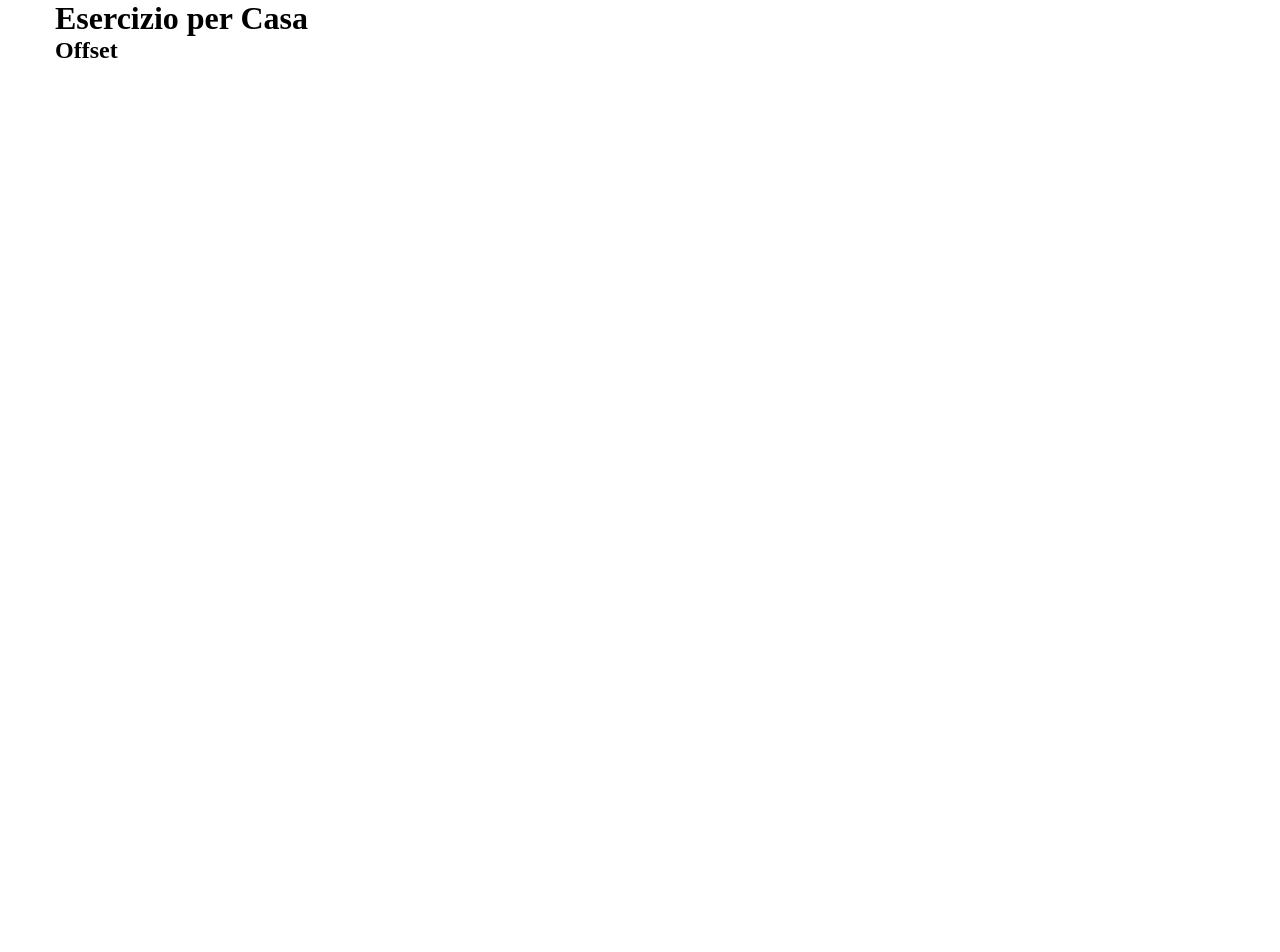
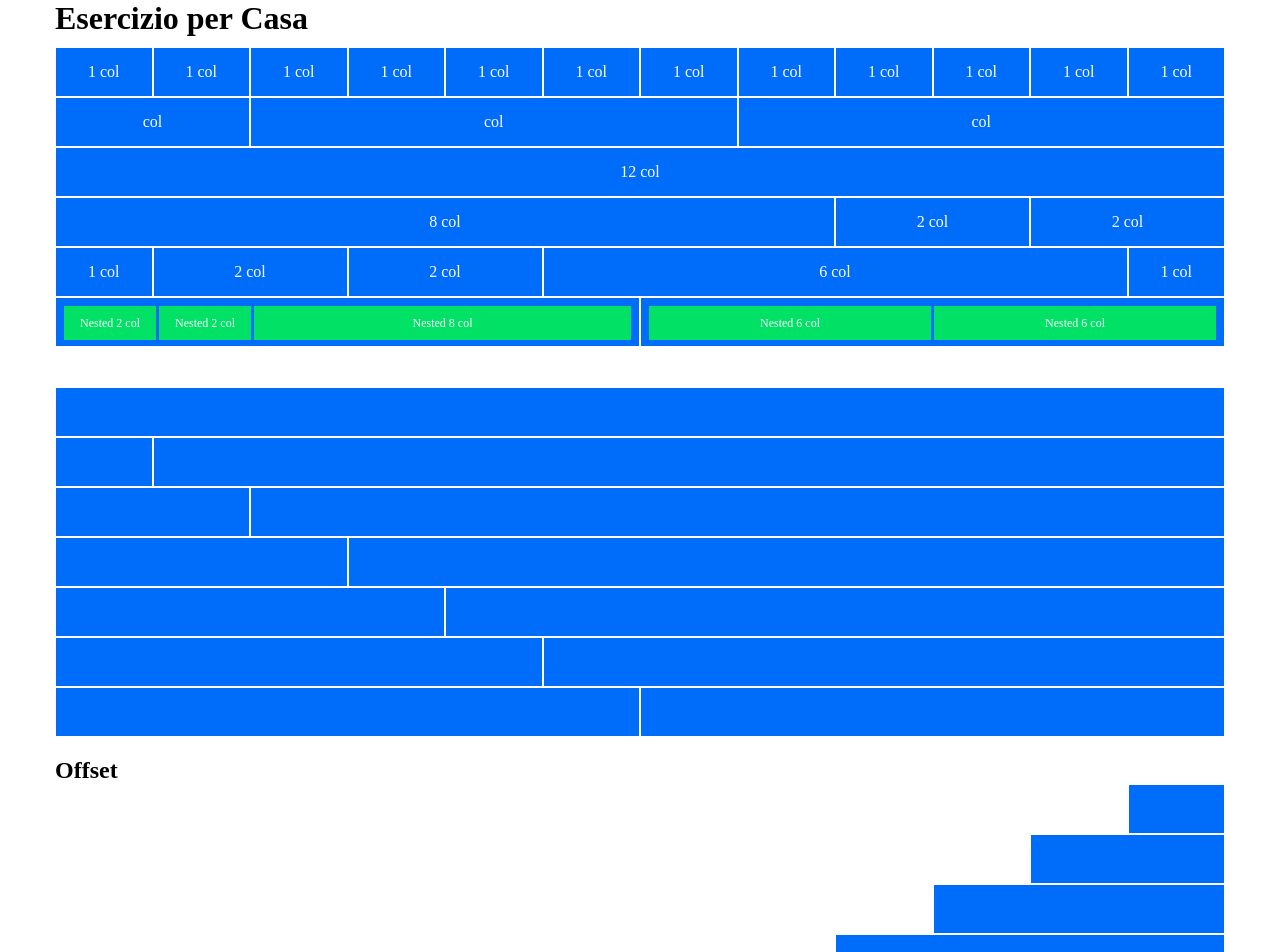
Before and after one commit to FlorianKomnino/html-css-12bool, a plain HTML site: page index.html in a window 1280 px wide. Shown: the top 952 px of the page. Before the commit the page ends 800 px from the top, so only its background shows below. Drawn offline with Linux system fonts and the light colour scheme.

Commit message:
completed layout

```diff
--- a/css/12bool.css
+++ b/css/12bool.css
@@ -1,3 +1,16 @@
+
+
+.flex {
+    display: flex;
+}
+
+.flex-align-center {
+    align-items: center;
+}
+
+.flex-justify-center {
+    justify-content: center;
+}
 
 .container {
     max-width: 1170px;
@@ -11,7 +24,7 @@
 }
 
 .col-1 {
-    flex-basis: calc((100% / 12) *1);
+    flex-basis: calc((100% / 12) * 1);
     max-width: calc((100% / 12) * 1);
 }
 
@@ -118,7 +131,3 @@
 .col-offset-11 {
     margin-left: calc((100% / 12) * 11);
 }
-
-[class*="col-"] {
-    flex: 0 0 auto;
-}
--- a/css/style.css
+++ b/css/style.css
@@ -3,3 +3,39 @@
     margin: 0;
     box-sizing: border-box;
 }
+
+h1 {
+    margin-bottom: 10px;
+}
+
+h2 {
+    margin-top: 20px;
+}
+.h-50px-blue {
+    height: 50px;
+    background-color: #006cfa;
+    border: 1px solid white;
+    color: white;
+    text-align: center;
+}
+
+
+/* green content, nested part */
+.green-container {
+    padding: 8px 8px 8px 5px;
+}
+
+.green-content {
+    background-color: #01e165;
+}
+
+.green-content p {
+    line-height: 34px;
+    border-left: 3px solid #006cfa;
+    font-size: 0.75rem;
+}
+
+.empty-space {
+    width: 100%;
+    height: 40px;
+}
--- a/index.html
+++ b/index.html
@@ -21,36 +21,106 @@
             Esercizio per Casa
         </h1>
 
-        <div class="row"></div>
-        <div class="row"></div>
-        <div class="row"></div>
-        <div class="row"></div>
-        <div class="row"></div>
-        <div class="row"></div>
+        <div class="row">
+            <div class="col-1 flex flex-justify-center flex-align-center h-50px-blue"><p>1 col</p></div>
+            <div class="col-1 flex flex-justify-center flex-align-center h-50px-blue"><p>1 col</p></div>
+            <div class="col-1 flex flex-justify-center flex-align-center h-50px-blue"><p>1 col</p></div>
+            <div class="col-1 flex flex-justify-center flex-align-center h-50px-blue"><p>1 col</p></div>
+            <div class="col-1 flex flex-justify-center flex-align-center h-50px-blue"><p>1 col</p></div>
+            <div class="col-1 flex flex-justify-center flex-align-center h-50px-blue"><p>1 col</p></div>
+            <div class="col-1 flex flex-justify-center flex-align-center h-50px-blue"><p>1 col</p></div>
+            <div class="col-1 flex flex-justify-center flex-align-center h-50px-blue"><p>1 col</p></div>
+            <div class="col-1 flex flex-justify-center flex-align-center h-50px-blue"><p>1 col</p></div>
+            <div class="col-1 flex flex-justify-center flex-align-center h-50px-blue"><p>1 col</p></div>
+            <div class="col-1 flex flex-justify-center flex-align-center h-50px-blue"><p>1 col</p></div>
+            <div class="col-1 flex flex-justify-center flex-align-center h-50px-blue"><p>1 col</p></div>
+        </div>
 
-        <div class="row"></div>
-        <div class="row"></div>
-        <div class="row"></div>
-        <div class="row"></div>
-        <div class="row"></div>
-        <div class="row"></div>
-        <div class="row"></div>
+        <div class="row">
+            <div class="col-2 flex flex-justify-center flex-align-center h-50px-blue"><p>col</p></div>
+            <div class="col-5 flex flex-justify-center flex-align-center h-50px-blue"><p>col</p></div>
+            <div class="col-5 flex flex-justify-center flex-align-center h-50px-blue"><p>col</p></div>
+        </div>
+
+        <div class="row">
+            <div class="col-12 flex flex-justify-center flex-align-center h-50px-blue"><p>12 co</p>l</div>
+        </div>
+
+        <div class="row">
+            <div class="col-8 flex flex-justify-center flex-align-center h-50px-blue"><p>8 col</p></div>
+            <div class="col-2 flex flex-justify-center flex-align-center h-50px-blue"><p>2 col</p></div>
+            <div class="col-2 flex flex-justify-center flex-align-center h-50px-blue"><p>2 col</p></div>
+        </div>
+
+        <div class="row">
+            <div class="col-1 flex flex-justify-center flex-align-center h-50px-blue"><p>1 col</p></div>
+            <div class="col-2 flex flex-justify-center flex-align-center h-50px-blue"><p>2 col</p></div>
+            <div class="col-2 flex flex-justify-center flex-align-center h-50px-blue"><p>2 col</p></div>
+            <div class="col-6 flex flex-justify-center flex-align-center h-50px-blue"><p>6 col</p></div>
+            <div class="col-1 flex flex-justify-center flex-align-center h-50px-blue"><p>1 col</p></div>
+        </div>
+
+        <div class="row">
+            <div class="col-6 green-container h-50px-blue">
+                <div class="row flex-align-center">
+                    <div class="col-2 green-content flex-justify-center flex-align-center"><p>Nested 2 col</p></div>
+                    <div class="col-2 green-content flex-justify-center flex-align-center"><p>Nested 2 col</p></div>
+                    <div class="col-8 green-content flex-justify-center flex-align-center"><p>Nested 8 col</p></div>
+                </div>
+            </div>
+            <div class="col-6 green-container h-50px-blue">
+                <div class="row">
+                    <div class="col-6 green-content flex-justify-center flex-align-center"><p>Nested 6 col</p></div>
+                    <div class="col-6 green-content flex-justify-center flex-align-center"><p>Nested 6 col</p></div>
+                </div>
+            </div>
+        </div>
+
+        <div class="empty-space"></div>
+
+        <div class="row">
+            <div class="col-12 h-50px-blue"></div>
+        </div>
+        <div class="row">
+            <div class="col-1 h-50px-blue"></div>
+            <div class="col-11 h-50px-blue"></div>
+        </div>
+        <div class="row">
+            <div class="col-2 h-50px-blue"></div>
+            <div class="col-10 h-50px-blue"></div>
+        </div>
+        <div class="row">
+            <div class="col-3 h-50px-blue"></div>
+            <div class="col-9 h-50px-blue"></div>
+        </div>
+        <div class="row">
+            <div class="col-4 h-50px-blue"></div>
+            <div class="col-8 h-50px-blue"></div>
+        </div>
+        <div class="row">
+            <div class="col-5 h-50px-blue"></div>
+            <div class="col-7 h-50px-blue"></div>
+        </div>
+        <div class="row">
+            <div class="col-6 h-50px-blue"></div>
+            <div class="col-6 h-50px-blue"></div>
+        </div>
 
         <h2>
             Offset
         </h2>
 
-        <div class="row"></div>
-        <div class="row"></div>
-        <div class="row"></div>
-        <div class="row"></div>
-        <div class="row"></div>
-        <div class="row"></div>
-        <div class="row"></div>
-        <div class="row"></div>
-        <div class="row"></div>
-        <div class="row"></div>
-        <div class="row"></div>
+        <div class="row col-offset-11 h-50px-blue"></div>
+        <div class="row col-offset-10 h-50px-blue"></div>
+        <div class="row col-offset-9 h-50px-blue"></div>
+        <div class="row col-offset-8 h-50px-blue"></div>
+        <div class="row col-offset-7 h-50px-blue"></div>
+        <div class="row col-offset-6 h-50px-blue"></div>
+        <div class="row col-offset-5 h-50px-blue"></div>
+        <div class="row col-offset-4 h-50px-blue"></div>
+        <div class="row col-offset-3 h-50px-blue"></div>
+        <div class="row col-offset-2 h-50px-blue"></div>
+        <div class="row col-offset-1 h-50px-blue"></div>
     </div>
 </body>
 </html>
```
